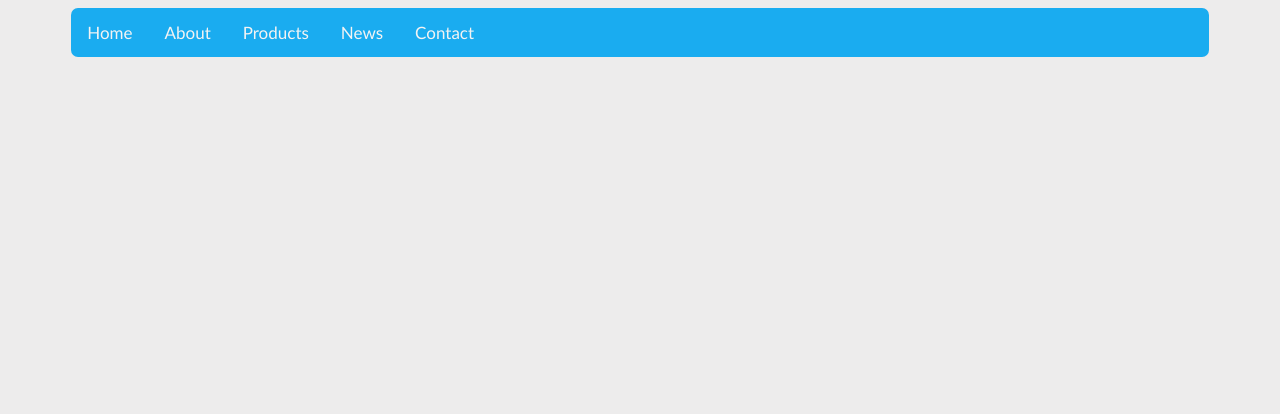
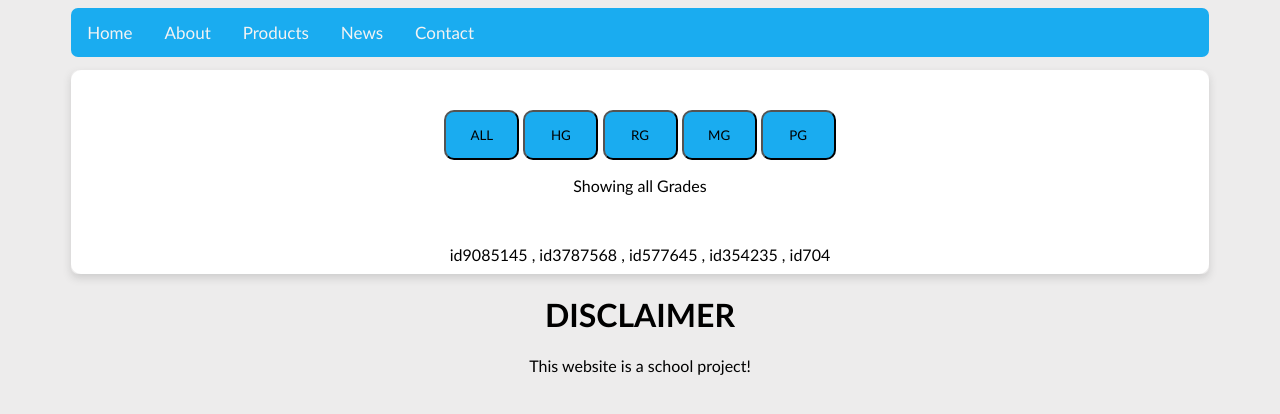
Before and after one commit to jawnhoang/272Proj, a PHP site: page /products.php in a window 1280 px wide. Shown: the top 414 px of the page. Run offline with PHP 8.4, Linux system fonts and the light colour scheme.

Commit message:
website skele complete... now need to connect db, populate, and add some more forms and stuffffff

```diff
--- /dev/null
+++ b/notes and links for ref.txt
@@ -0,0 +1,2 @@
+adding reused elements php
+https://stackoverflow.com/questions/35460276/php-include-nav-bar-for-every-page-techniques
--- a/public_html/about.php
+++ b/public_html/about.php
@@ -27,5 +27,5 @@
             </div>
         </div>
     </body>
-
+<?php include 'footer.php';?>
 </html>
--- a/public_html/contact.php
+++ b/public_html/contact.php
@@ -26,4 +26,5 @@
             </div>
         </div>
     </body>
+<?php include 'footer.php';?>
 </html>
--- /dev/null
+++ b/public_html/footer.php
@@ -0,0 +1,7 @@
+<!DOCTYPE>
+<html>
+    <footer style='text-align: center;'>
+        <h1>DISCLAIMER</h1>
+        <p>This website is a school project!</p>
+    </footer>
+</html>
--- a/public_html/index.php
+++ b/public_html/index.php
@@ -33,5 +33,5 @@
         </div>
     </div>
 </body>
-
+<?php include 'footer.php';?>
 </html>
--- /dev/null
+++ b/public_html/news.txt
@@ -0,0 +1,3 @@
+March 4 2024
+Welcome to pre-launch!
+This site is still in progress so please bear with us!
--- a/public_html/products.php
+++ b/public_html/products.php
@@ -2,17 +2,64 @@
 <!DOCTYPE>
 <html>
     <header>
-        <link rel="stylesheet" href="src/css/about.css">
+        <link rel="stylesheet" href="src/css/products.css">
         <link rel="stylesheet" href="src/css/style.css">
         <title>JH Kits</title>
     </header>
     <body>
         <div class = 'cardrow' id='pcard'>
-            <div class = 'productCard'>
+            <div class = 'infocard'>
+                <div class="button_filter">
+                    <form method="get" class='button_form'>
+                            <input id="submit" type="submit" name="ALL" value="ALL" />
+                            <input id="submit" type="submit" name="HG" value="HG"   />
+                            <input id="submit" type="submit" name="RG" value="RG"   />
+                            <input id="submit" type="submit" name="MG" value="MG"   />
+                            <input id="submit" type="submit" name="PG" value="PG"   />
+                    </form>
+                    <?php
+                    $itemArr = array();
+                    if (isset($_GET['HG'])){
+                        echo "Showing High Grade Models";
+                        $itemVar = 'id704';
+                        // insert code to load all models of grade
+                    }
+                    elseif (isset($_GET["RG"])){
+                        echo "Showing Real Grade Models";
+                        $itemVar = 'id354235';
+                    }
+                    elseif (isset($_GET["MG"])){
+                        echo "Showing Master Grade Models";
+                        $itemVar = 'id577645';
+                    }
+                    elseif (isset($_GET["PG"])){
+                        echo "Showing Perfect Grade Models";
+                        $itemVar = 'id3787568';
+                    }
+                    elseif (isset($_GET["ALL"])){
+                        echo "Showing all Grades";
+                        $itemArr = array('id9085145', 'id3787568', 'id577645', 'id354235', 'id704');
+                    }
+                    else{
+                        echo "Showing all Grades";
+                        $itemArr = array('id9085145', 'id3787568', 'id577645', 'id354235', 'id704');
+                    }
+                    ?>
+                </div>
+                <div class='item_showcase'>
+                    <?php
+                    if (!empty($itemArr)){
+                        echo implode (" , ", $itemArr);
+                    }else{
+                        echo $itemVar;
+                    }
+                    ?>
+                </div>
+
 
             </div>
         </div>
     </body>
 
-
+<?php include 'footer.php';?>
 </html>
--- a/public_html/src/css/products.css
+++ b/public_html/src/css/products.css
@@ -0,0 +1,27 @@
+
+#submit{
+    background-color:#1aacf0;
+    border-radius: 10px;
+    width: 75px;
+    height: 50px;
+}
+
+.button_filter{
+    margin-top: 30px;
+    text-align: center;
+}
+
+#submit:hover{
+    background-color: #1486bb;
+}
+
+#submit:active{
+    background-color: #5690ac;
+    box-shadow: 0 5px #666;
+    transform: translateY(4px);
+}
+
+.item_showcase{
+    margin-top: 50px;
+    text-align: center;
+}
```
Also changed, not shown: public_html/news.php (+25 -0 lines), public_html/src/css/news.css (added, +18 -0 lines).
